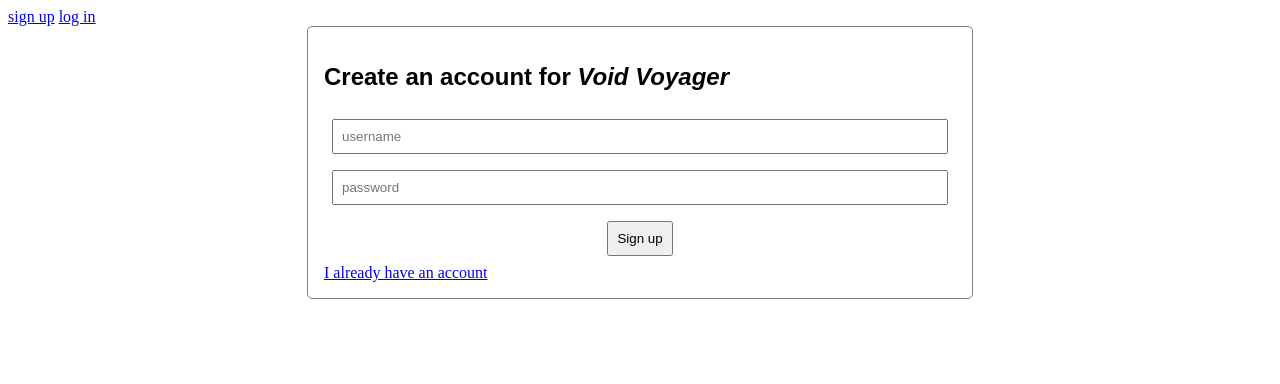
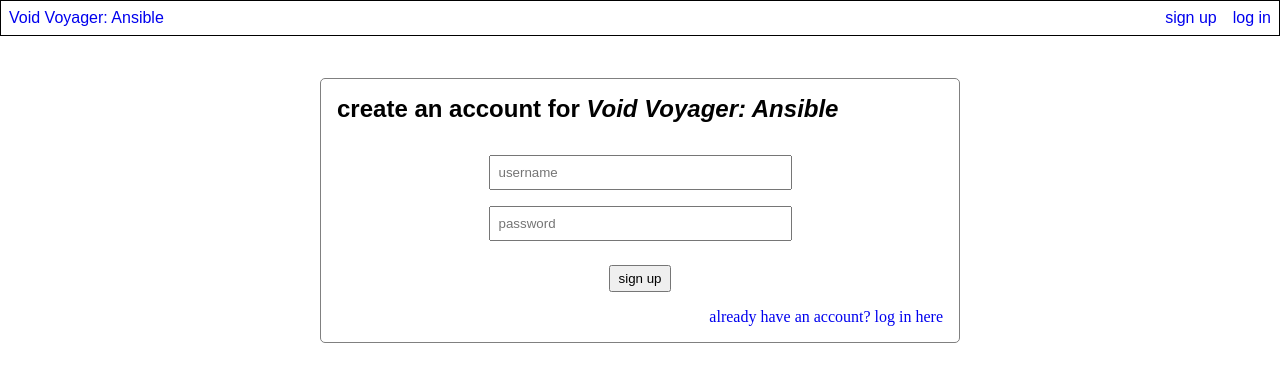
Before and after one commit to Barkerprooks/void-voyager-backend, a Flask app: template templates/signup.j2 in a window 1280 px wide. Shown: the top 384 px of the page. Run offline with Flask 3, Linux system fonts and the light colour scheme; the template is opened without the code that fills it, so the values that code supplies are empty.

Commit message:
progress

```diff
--- a/app.py
+++ b/app.py
@@ -3,6 +3,8 @@ from os import urandom
 from json import load
 from os.path import isfile, realpath
 from werkzeug.exceptions import BadRequest
+
+from typing import Any
 
 from models.user import User
 import db
@@ -102,7 +104,7 @@ def signup() -> Response:
         session["userid"] = user.userid  # login after creation
         return json_response({"userid": user.userid})
 
-    return json_error(500)
+    return json_error(403)  # user already exists
 
 
 # map user to a new session
@@ -116,7 +118,7 @@ def login() -> Response:
 
     user: User = User.get_by_username(app, username)
 
-    if user.password == User.hash(password):
+    if user and user.password == User.hash(password):
         session["userid"] = user.userid
         return json_response()
 
@@ -142,15 +144,22 @@ def logout() -> Response:
 @app.get("/")
 @app.get("/<page>")
 def web(page: str = "") -> Response:
-    user: User = User.get_by_userid(app, session.get("userid"))
     template: str = "index.j2"
 
     match page:
+        # account management
         case "login":
             template = "login.j2"
         case "signup":
             template = "signup.j2"
-        case "account":
-            template = "account.j2"
+        # authenticated endpoints
+        case "logout":  # just render the index but without a user id to query
+            if "userid" in session:
+                del session["userid"]
+        case "dashboard":  # make sure the user has a session ID before showing them
+            template = "dashboard.j2" if session.get("userid") else "index.j2"
 
-    return render_template(template, user=user)
+    user: User = User.get_by_userid(app, session.get("userid"))
+    data: dict[str, Any] = user.get_public_data(app) if user else {}
+
+    return render_template(template, data=data)
--- a/db.py
+++ b/db.py
@@ -1,5 +1,6 @@
 from flask import Flask, g
 from os.path import isfile
+from typing import NoReturn
 
 import sqlite3
 
@@ -7,12 +8,13 @@ import sqlite3
 DATABASE_ATTR_NAME = "_database"
 
 
-def database(app: Flask) -> sqlite3.Connection | None:
+def database(app: Flask) -> sqlite3.Connection | NoReturn:
     db_sqlite_path: str = app.config["DB_SQLITE_PATH"]
     if isfile(db_sqlite_path):
         if (connection := getattr(g, DATABASE_ATTR_NAME, None)) is None:
             connection = g._database = sqlite3.connect(app.config["DB_SQLITE_PATH"])
         return connection
+    raise FileExistsError("database not found. run `flask create-database`")
 
 
 def close_connection(_: Exception):
--- a/db/schema.sql
+++ b/db/schema.sql
@@ -47,6 +47,7 @@ create table if not exists `market_good` (
 create table if not exists `user_market` (
     `user` integer not null,
     `market` integer not null,
+    `stake` integer not null, -- how much ownership the user has over the market
     foreign key (`user`) references `user` (`id`),
     foreign key (`market`) references `market` (`id`)
 );
--- /dev/null
+++ b/static/css/accounts.css
@@ -0,0 +1,42 @@
+.error {
+    font-weight: bold;
+    text-align: center;
+    color: red;
+}
+
+form {
+    display: flex;
+    flex-direction: column;
+
+    padding: 16px;
+    margin: 42px auto;
+
+    width: 50%;
+
+    border: 1px solid grey;
+    border-radius: 5px;
+}
+
+form a {
+    width: fit-content;
+    display: block;
+    margin-left: auto;
+}
+
+form h2 {
+    font-family: Arial, Helvetica, sans-serif;
+    margin-bottom: 24px;
+}
+
+form input {
+    width: 50%;
+    margin: 8px auto;
+    padding: 8px;
+}
+
+form input[type=submit] {
+    cursor: pointer;
+    margin: 16px auto;
+    padding: 4px 8px;
+    width: fit-content;
+}
--- a/static/css/styles.css
+++ b/static/css/styles.css
@@ -1,31 +1,25 @@
-.error {
-    font-weight: bold;
-    color: red;
+* {
+    box-sizing: border-box;
+    padding: 0;
+    margin: 0;
+    text-decoration: none;
 }
 
-.form {
+nav {
+    font-family: Arial;
+    border: 1px solid black;
     display: flex;
-    flex-direction: column;
-
-    padding: 16px;
-    margin: auto;
-
-    width: 50%;
-
-    border: 1px solid grey;
-    border-radius: 5px;
+    justify-content: space-between;
 }
 
-.form h2 {
-    font-family: Arial, Helvetica, sans-serif;
+nav a {
+    padding: 8px;
 }
 
-.form input {
-    padding: 8px;
-    margin: 8px;
+nav p {
+    padding: 8px 42px;
 }
 
-.form input[type=submit] {
-    margin: 8px auto;
-    width: fit-content;
+nav div {
+    display: flex;
 }
--- a/templates/account.j2
+++ /dev/null
@@ -1,4 +0,0 @@
-{% extends "layout.j2" %}
-{% block body %}
-<small>account page</small>
-{% endblock %}
--- a/templates/layout.j2
+++ b/templates/layout.j2
@@ -9,13 +9,16 @@
     </head>
     <body>
         <nav>
-            {% if user %}
-                <h1>hello, {{ user.username }}</h1>
-                <a href="/account">my account</a>
-            {% else %}
-                <a href="/signup">sign up</a>
-                <a href="/login">log in</a>
-            {% endif %}
+            <a href="/">Void Voyager: Ansible</a>
+            <div class="woah">
+                {% if data %}
+                    <a href="/dashboard">dashboard</a>
+                    <a href="/logout">log out</a>
+                {% else %}
+                    <a href="/signup">sign up</a>
+                    <a href="/login">log in</a>
+                {% endif %}
+            </div>
         </nav>
         {% block body %}{% endblock %}
         {% block scripts %}{% endblock %}
--- a/templates/signup.j2
+++ b/templates/signup.j2
@@ -1,16 +1,23 @@
 {% extends "layout.j2" %}
 
+{% block styles %}
+<link rel="stylesheet" href="/static/css/accounts.css" />
+{% endblock %}
+
 {% block body %}
-<form class="form">
-    <h2>Create an account for <i>Void Voyager</i></h2>
-    <input id="username" name="username" placeholder="username" />
-    <input id="password" name="password" placeholder="password" type="password" />
-    <input type="submit" value="Sign up" />
-    <a href="/login">I already have an account</a>
+<form>
+    <h2>create an account for <i>Void Voyager: Ansible</i></h2>
+
+    <input name="username" placeholder="username" />
+    <input name="password" placeholder="password" type="password" />
+
+    <p class="error"></p>
+    <input type="submit" value="sign up" />
+
+    <a href="/login">already have an account? log in here</a>
 </form>
-<p class="error"></p>
 {% endblock %}
 
 {% block scripts %}
-<script src="static/js/signup.js"></script>
+<script src="/static/js/signup.js"></script>
 {% endblock %}
```
Also changed, not shown: models/user.py (+8 -6 lines), static/js/login.js (+12 -8 lines), static/js/signup.js (+45 -10 lines), templates/dashboard.j2 (added, +14 -0 lines), templates/index.j2 (+8 -1 lines), templates/login.j2 (+15 -1 lines).
